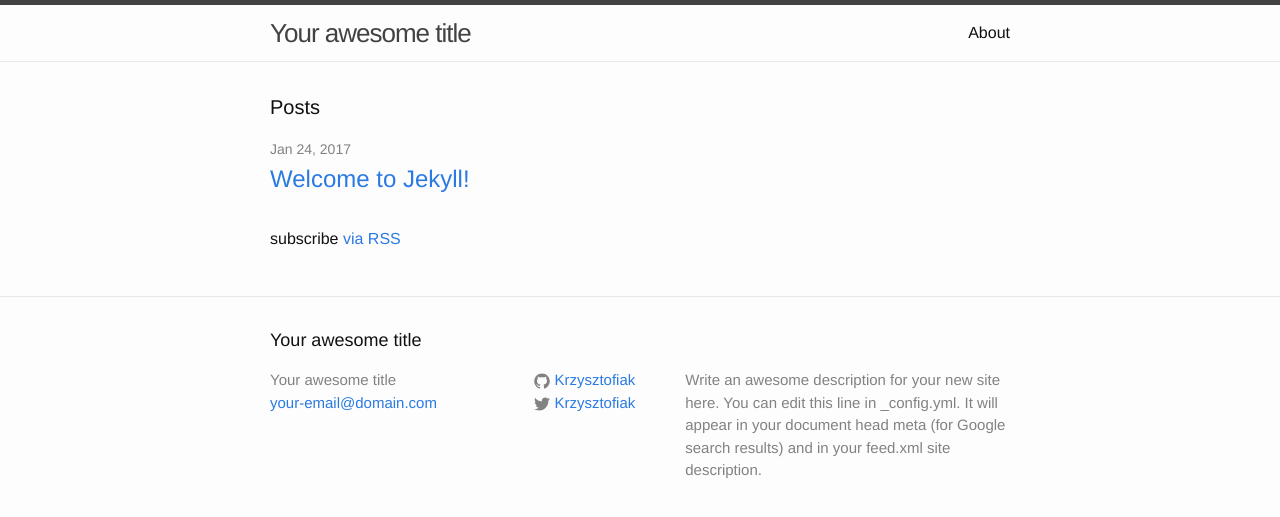
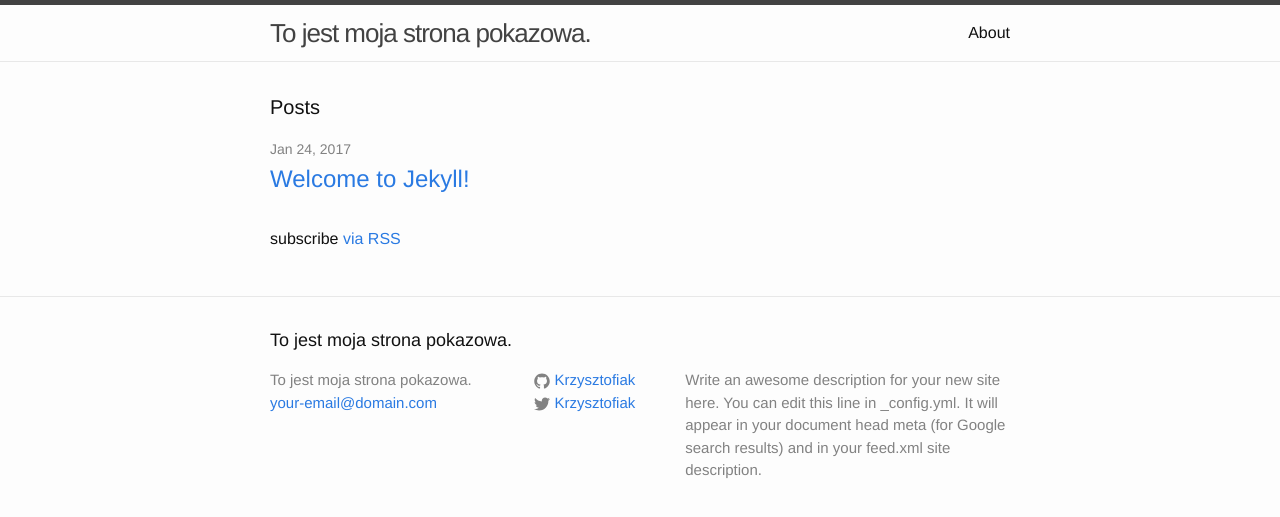
Before and after one commit to Krzysztofiak/Krzysztofiak.github.io, a Jekyll site: the page built from index.html, in a window 1280 px wide. Shown: the top 517 px of the page. Built offline with Jekyll 4.4.1, drawn with Linux system fonts in a browser that asks for light colours.

Commit message:
Change title 1

```diff
--- a/_config.yml
+++ b/_config.yml
@@ -6,7 +6,7 @@
 # 'jekyll serve'. If you change this file, please restart the server process.
 
 # Site settings
-title: Your awesome title
+title: To jest moja strona pokazowa.
 email: your-email@domain.com
 description: > # this means to ignore newlines until "baseurl:"
   Write an awesome description for your new site here. You can edit this
```
